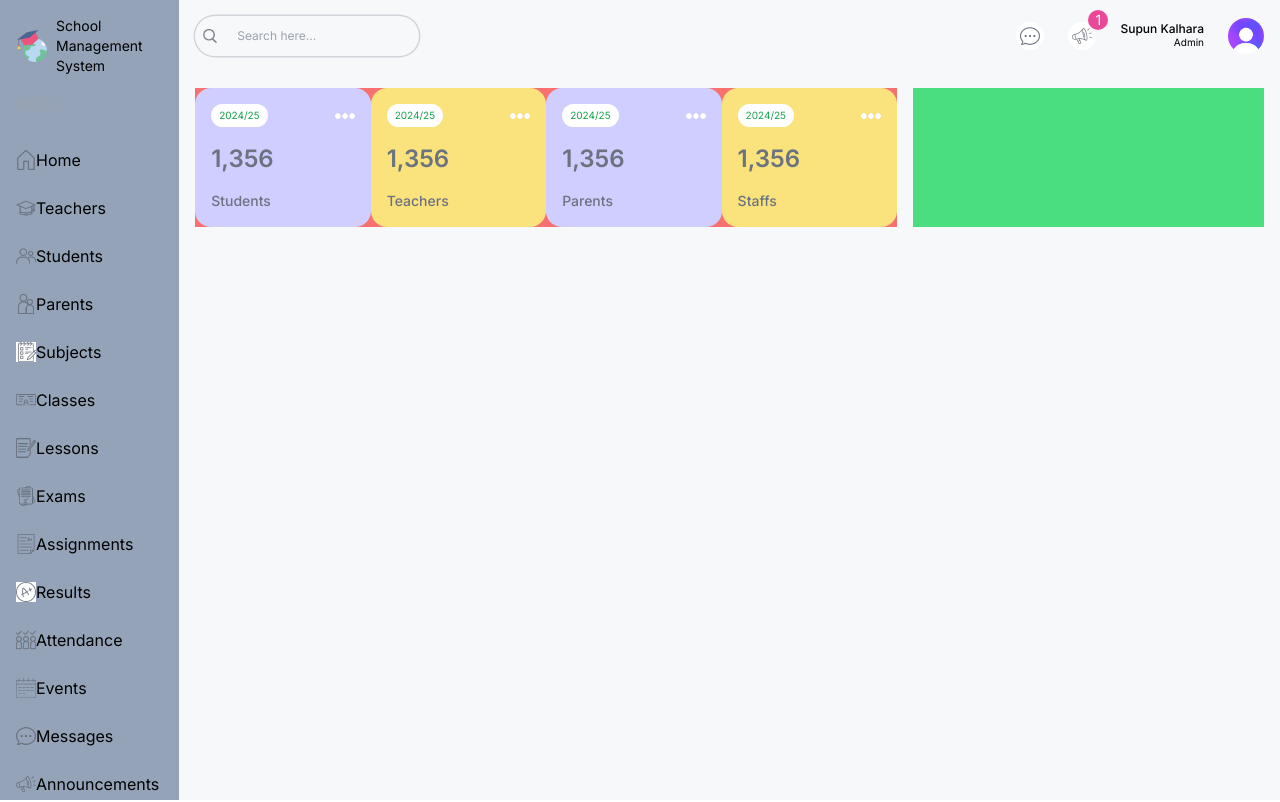
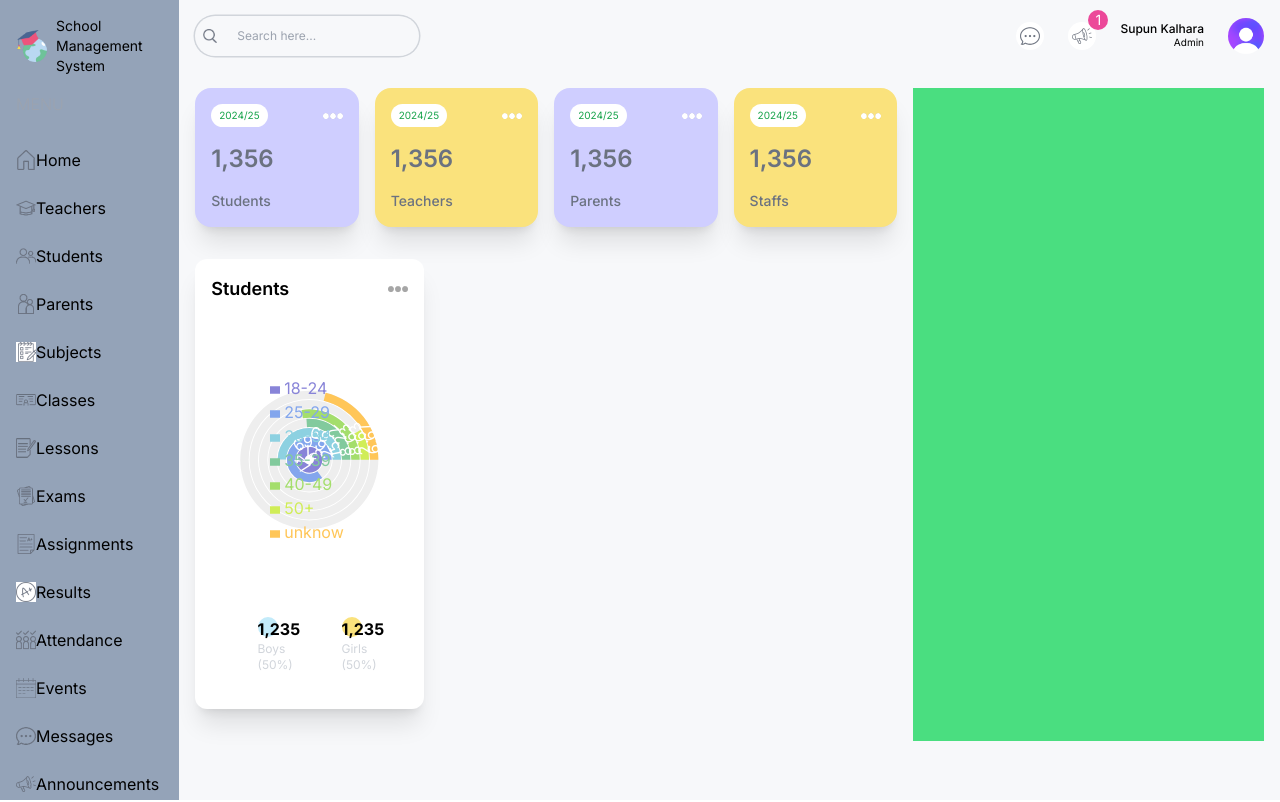
Before and after one commit to VSupunK/School-Management-System-Dashboard, a Next.js app in the folder frontend/: page /dashboard/admin in a window 1280 px wide. Shown: the top 802 px of the page. Built offline with nearby package versions, Linux system fonts and the light colour scheme.

Commit message:
Fixed complict with ''use client''

```diff
--- a/frontend/src/app/dashboard/admin/page.tsx
+++ b/frontend/src/app/dashboard/admin/page.tsx
@@ -1,18 +1,36 @@
+'use client'
+
+// import CountChart from "@/components/CountChart";
 import UserCard from "@/components/UserCard";
 import React from "react";
+import dynamic from "next/dynamic";
+
+const CountChart = dynamic(() => import("../../../components/CountChart"), {
+  ssr: false,
+});
 
 const AdminPage = () => {
   return (
     <div className="p-4 flex gap-4 flex-col md:flex-row">
       {/* Left */}
-      <div className="w-full lg:w-2/3 bg-red-400">
+      <div className="w-full lg:w-2/3 flex flex-col gap-8">
       {/* User Cards */}
-        <div className="flex justify-between">
+        <div className="flex flex-wrap justify-between gap-4">
           <UserCard type="student" />
           <UserCard type="teacher" />
           <UserCard type="parent" />
           <UserCard type="staff" />
         </div>
+        {/* Middle chart */}
+        <div className="flex gap-4 flex-col lg:flex-row">
+          {/* Count chart */}
+          <div className="w-full lg:w-1/3 h-[450px]">
+          <CountChart /></div>
+          {/* Attendance chart */}
+          <div className="w-full lg:w-2/3 h-[450px]"></div>
+        </div>
+        {/* Bottom chart */}
+        <div className=""></div>
       </div>
 
       {/* Right */}
--- a/frontend/src/components/CountChart.tsx
+++ b/frontend/src/components/CountChart.tsx
@@ -1,68 +1,109 @@
-import React from 'react'
-import { RadialBarChart, RadialBar, Legend, ResponsiveContainer } from 'recharts';
+import Image from "next/image";
+import React from "react";
+import {
+  RadialBarChart,
+  RadialBar,
+  Legend,
+  ResponsiveContainer,
+} from "recharts";
 
 const data = [
   {
-      name: '18-24',
+    name: "18-24",
     uv: 31.47,
     pv: 2400,
-      fill: '#8884d8',
+    fill: "#8884d8",
   },
   {
-      name: '25-29',
+    name: "25-29",
     uv: 26.69,
     pv: 4567,
-      fill: '#83a6ed',
+    fill: "#83a6ed",
   },
   {
-      name: '30-34',
+    name: "30-34",
     uv: 15.69,
     pv: 1398,
-      fill: '#8dd1e1',
+    fill: "#8dd1e1",
   },
   {
-      name: '35-39',
+    name: "35-39",
     uv: 8.22,
     pv: 9800,
-      fill: '#82ca9d',
+    fill: "#82ca9d",
   },
   {
-      name: '40-49',
+    name: "40-49",
     uv: 8.63,
     pv: 3908,
-      fill: '#a4de6c',
+    fill: "#a4de6c",
   },
   {
-      name: '50+',
+    name: "50+",
     uv: 2.63,
     pv: 4800,
-      fill: '#d0ed57',
+    fill: "#d0ed57",
   },
   {
-      name: 'unknow',
+    name: "unknow",
     uv: 6.67,
     pv: 4800,
-      fill: '#ffc658',
+    fill: "#ffc658",
   },
 ];
 
 const CountChart = () => {
   return (
-    <div>
+    <div className="bg-white rounded-xl w-full h-full p-4 shadow-xl">
+      {/* Title */}
+      <div className="flex justify-between items-center">
+        <h1 className="text-lg font-semibold">Students</h1>
+        <Image src="/moreDark.png" alt="moreIcon" width={20} height={20} />
+      </div>
+      {/* Chart */}
+      <div className="w-full h-[75%]">
         <ResponsiveContainer width="100%" height="100%">
-        <RadialBarChart cx="50%" cy="50%" innerRadius="10%" outerRadius="80%" barSize={10} data={data}>
+          <RadialBarChart
+            cx="50%"
+            cy="50%"
+            innerRadius="10%"
+            outerRadius="80%"
+            barSize={10}
+            data={data}
+          >
             <RadialBar
-            minAngle={15}
-            label={{ position: 'insideStart', fill: '#fff' }}
+              label={{ position: "insideStart", fill: "#fff" }}
               background
-            clockWise
+              //clockWise
               dataKey="uv"
             />
-          <Legend iconSize={10} layout="vertical" verticalAlign="middle" wrapperStyle={style} />
+            <Legend
+              iconSize={10}
+              layout="vertical"
+              verticalAlign="middle"
+            />
           </RadialBarChart>
         </ResponsiveContainer>
       </div>
-  )
-}
 
-export default CountChart
+      {/* Bottom */}
+      <div className="flex justify-center gap-16">
+        <div className="flex flex-col gap-1">
+          <div className="w-5 h-5 bg-skyColor rounded-full">
+            <h1 className="font-bold">1,235</h1>
+            <h2 className="text-xs text-gray-300">Boys (50%)</h2>
+          </div>
+        </div>
+
+        <div className="flex flex-col gap-1">
+          <div className="w-5 h-5 bg-YellowColor rounded-full">
+            <h1 className="font-bold">1,235</h1>
+            <h2 className="text-xs text-gray-300">Girls (50%)</h2>
+          </div>
+        </div>
+      </div>
+    </div>
+  );
+};
+
+export default CountChart;
--- a/frontend/src/components/UserCard.tsx
+++ b/frontend/src/components/UserCard.tsx
@@ -3,7 +3,7 @@ import React from "react";
 
 const UserCard = ({ type }: { type: string }) => {
   return (
-    <div className="rounded-2xl odd:bg-PurpleColor even:bg-YellowColor p-4 flex-1 min-w-[130px]">
+    <div className="rounded-2xl odd:bg-PurpleColor even:bg-YellowColor p-4 flex-1 min-w-[130px] shadow-xl">
       <div className="flex justify-between items-center">
         <span className="text-[10px] bg-white px-2 py-1 rounded-full text-green-600">2024/25</span>
         <Image src="/more.png" alt="more_icon" width={20} height={20}/>
```
Lines whose indentation alone changed are shown as unchanged.
